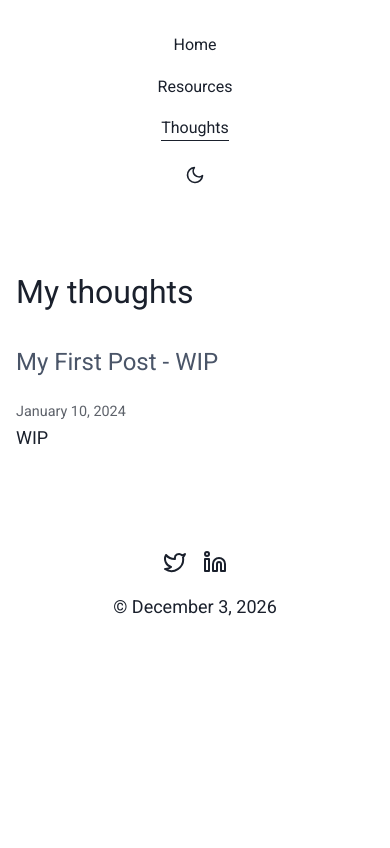
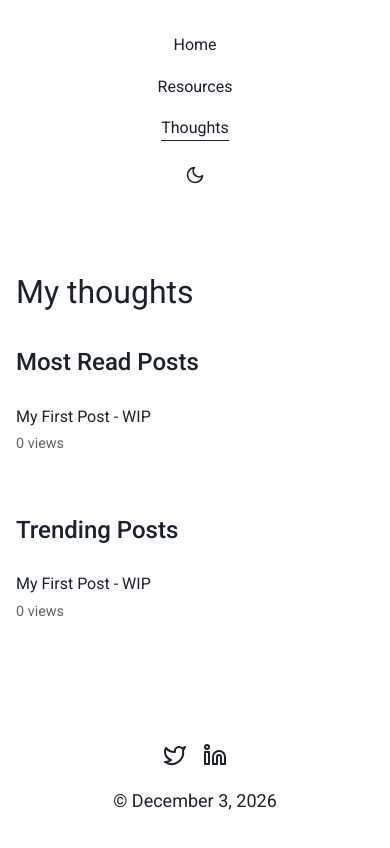
Before and after one commit to Iamadig/personal_website, an Eleventy site: page blog.md in a window 390 px wide. Built offline with nearby package versions, Linux system fonts and the light colour scheme; Eleventy itself is replaced by a stand-in of ours; files that its build step writes are made by us from their sources.

Commit message:
Agent query: Does the blog page now show two columns (Most Read Posts and Trending Posts) with black underline effects on hover? Also, please verify if all the links are working.
Enhance blog layout with "Most Read" and "Trending" sections, improved styling, and responsive design.

Screenshot: https://storage.googleapis.com/screenshot-production-us-central1/9afbb7d7-b855-4ae3-a47b-c5dec65b93a4/af2a54e3-ec66-4f1e-9bbf-936ae48323a5.jpg

```diff
--- a/blog.md
+++ b/blog.md
@@ -4,13 +4,28 @@ title: My thoughts
 description: My thoughts and writings on various topics.
 ---
 
+<div class="blog-container">
+  <section class="most-read">
+    <h2>Most Read Posts</h2>
+    <ul class="post-list">
+    {%- for post in collections.post | reverse -%}
+      <li>
+        <a href="{{ post.url }}">{{ post.data.title }}</a>
+        <span class="post-views">{{ post.data.views if post.data.views else "0" }} views</span>
+      </li>
+    {%- endfor -%}
+    </ul>
+  </section>
 
-<ul class="post-list">
-{%- for post in collections.post | reverse -%}
-  <li>
-    <h2><a href="{{ post.url }}">{{ post.data.title }}</a></h2>
-    <span class="post-date">{{ post.date | dateFormat }}</span>
-    <p>{{ post.data.description }}</p>
-  </li>
-{%- endfor -%}
-</ul>
+  <section class="trending">
+    <h2>Trending Posts</h2>
+    <ul class="post-list">
+    {%- for post in collections.post | reverse | limit(5) -%}
+      <li>
+        <a href="{{ post.url }}">{{ post.data.title }}</a>
+        <span class="post-views">{{ post.data.views if post.data.views else "0" }} views</span>
+      </li>
+    {%- endfor -%}
+    </ul>
+  </section>
+</div>
--- a/css/style.css
+++ b/css/style.css
@@ -102,9 +102,10 @@ h1 {
 }
 
 h2 {
+    color: var(--text-color);
     font-size: 1.5rem;
-    margin: 2rem 0 1rem;
-    font-weight: 400;
+    margin-bottom: 1.5rem;
+    font-weight: 500;
 }
 
 p {
@@ -122,20 +123,70 @@ a:hover {
     color: var(--hover-color);
 }
 
-/* Blog Posts */
+
+/* Blog Layout */
+.blog-container {
+    display: grid;
+    grid-template-columns: 1fr 1fr;
+    gap: 2rem;
+    margin-top: 2rem;
+}
+
+.most-read, .trending {
+    background: var(--background-color);
+}
+
 .post-list {
     list-style: none;
+    margin: 0;
+    padding: 0;
 }
 
 .post-list li {
-    margin-bottom: 2rem;
+    margin-bottom: 1.5rem;
+    display: flex;
+    flex-direction: column;
 }
 
-.post-date {
+.post-list a {
+    color: var(--text-color);
+    text-decoration: none;
+    font-size: 1rem;
+    line-height: 1.4;
+    position: relative;
+    display: inline-block;
+}
+
+.post-list a:hover {
+    color: var(--text-color);
+}
+
+.post-list a::after {
+    content: '';
+    position: absolute;
+    width: 100%;
+    height: 1px;
+    bottom: -2px;
+    left: 0;
+    background-color: var(--text-color);
+    transform: scaleX(0);
+    transform-origin: bottom right;
+    transition: transform 0.3s ease;
+}
+
+.post-list a:hover::after {
+    transform: scaleX(1);
+    transform-origin: bottom left;
+}
+
+.post-views {
     color: var(--text-color);
     opacity: 0.7;
     font-size: 0.9rem;
+    margin-top: 0.25rem;
 }
+
+
 
 /* Footer */
 footer {
@@ -161,6 +212,11 @@ footer {
 }
 
 /* Responsive Design */
+@media (max-width: 768px) {
+    .blog-container {
+        grid-template-columns: 1fr;
+    }
+}
 @media (max-width: 600px) {
     nav ul {
         flex-direction: column;
--- a/docs/css/style.css
+++ b/docs/css/style.css
@@ -102,9 +102,10 @@ h1 {
 }
 
 h2 {
+    color: var(--text-color);
     font-size: 1.5rem;
-    margin: 2rem 0 1rem;
-    font-weight: 400;
+    margin-bottom: 1.5rem;
+    font-weight: 500;
 }
 
 p {
@@ -122,20 +123,70 @@ a:hover {
     color: var(--hover-color);
 }
 
-/* Blog Posts */
+
+/* Blog Layout */
+.blog-container {
+    display: grid;
+    grid-template-columns: 1fr 1fr;
+    gap: 2rem;
+    margin-top: 2rem;
+}
+
+.most-read, .trending {
+    background: var(--background-color);
+}
+
 .post-list {
     list-style: none;
+    margin: 0;
+    padding: 0;
 }
 
 .post-list li {
-    margin-bottom: 2rem;
+    margin-bottom: 1.5rem;
+    display: flex;
+    flex-direction: column;
 }
 
-.post-date {
+.post-list a {
+    color: var(--text-color);
+    text-decoration: none;
+    font-size: 1rem;
+    line-height: 1.4;
+    position: relative;
+    display: inline-block;
+}
+
+.post-list a:hover {
+    color: var(--text-color);
+}
+
+.post-list a::after {
+    content: '';
+    position: absolute;
+    width: 100%;
+    height: 1px;
+    bottom: -2px;
+    left: 0;
+    background-color: var(--text-color);
+    transform: scaleX(0);
+    transform-origin: bottom right;
+    transition: transform 0.3s ease;
+}
+
+.post-list a:hover::after {
+    transform: scaleX(1);
+    transform-origin: bottom left;
+}
+
+.post-views {
     color: var(--text-color);
     opacity: 0.7;
     font-size: 0.9rem;
+    margin-top: 0.25rem;
 }
+
+
 
 /* Footer */
 footer {
@@ -161,6 +212,11 @@ footer {
 }
 
 /* Responsive Design */
+@media (max-width: 768px) {
+    .blog-container {
+        grid-template-columns: 1fr;
+    }
+}
 @media (max-width: 600px) {
     nav ul {
         flex-direction: column;
```
Also changed, not shown: docs/blog/index.html (+16 -5 lines), .eleventy.js, attached_assets/image_1736478818458.png (added).
